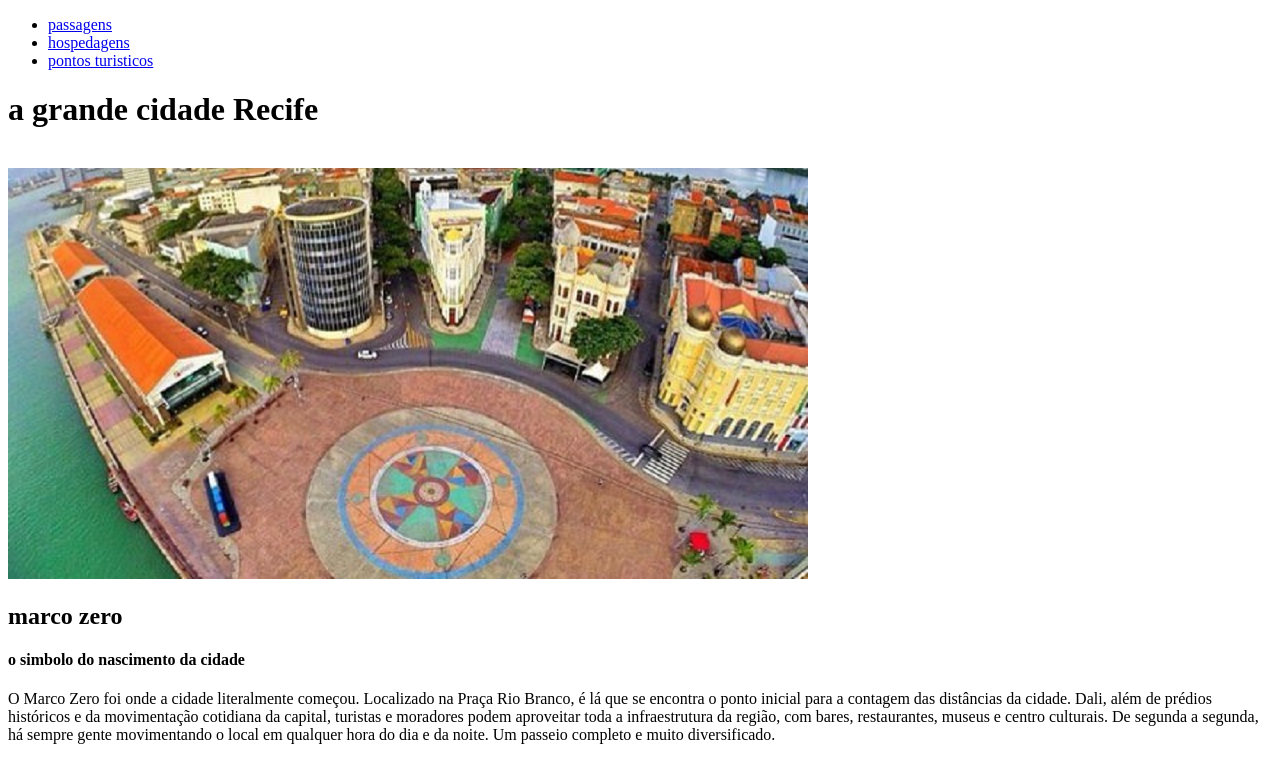
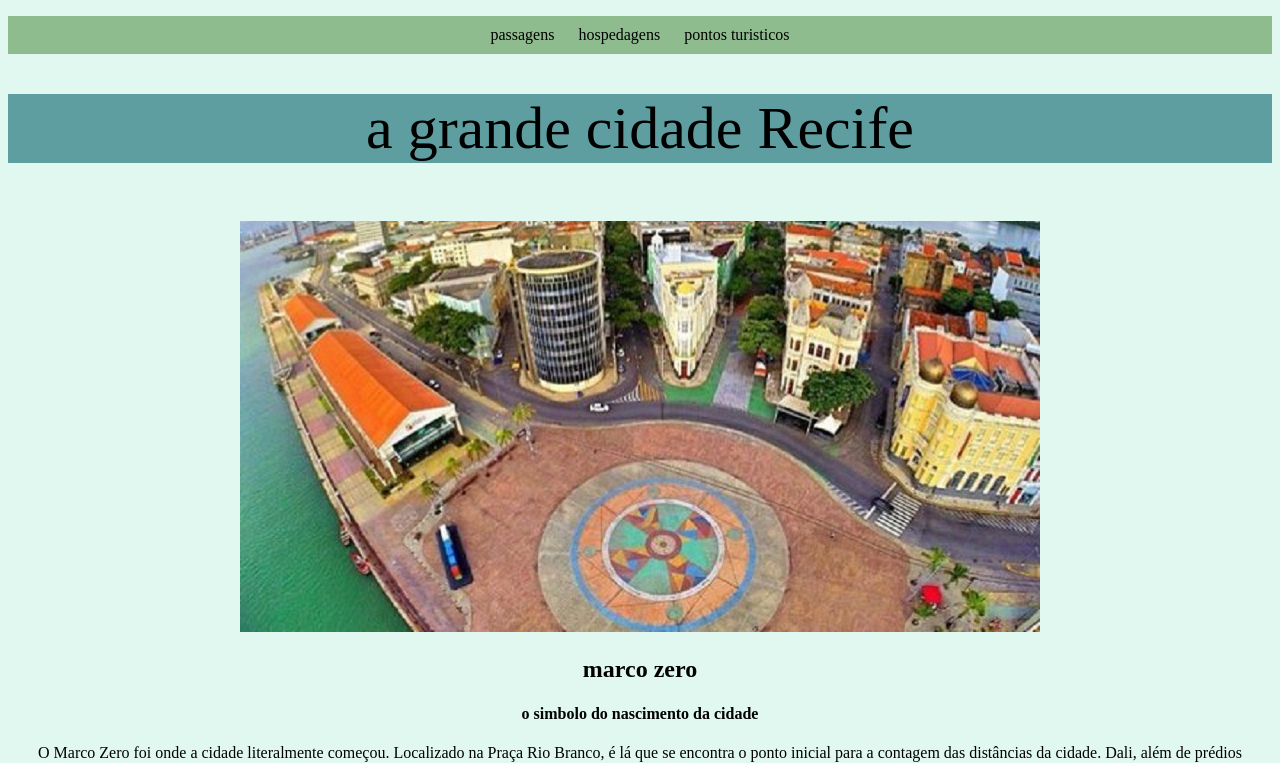
Before and after one commit to KaianFreitas/teste-e-aprendizado-python, a plain HTML site: page projetoaula/home.html in a window 1280 px wide. Shown: the top 763 px of the page. Drawn offline with Linux system fonts and the light colour scheme.

Commit message:
mudanças 12/10

```diff
--- a/nova aula/teste.css
+++ b/nova aula/teste.css
@@ -21,6 +21,10 @@
 
 #menu-h ul li a:hover{
     background-color: rgb(186, 241, 186);
+}
+#menu-h ul li:last-child a {
+    float: right;
+    background-color: rgb(24, 139, 233);
 }
 #redes-s ul {
     list-style: none;
--- a/projetoaula/home.html
+++ b/projetoaula/home.html
@@ -3,7 +3,7 @@
 <head>
     <meta charset="UTF-8">
     <meta name="viewport" content="width=device-width, initial-scale=1.0">
-
+    <link rel="stylesheet" href="recife.css">
     <title>Document</title>
 </head>
 <body>
--- a/projetoaula/recife.css
+++ b/projetoaula/recife.css
@@ -57,6 +57,6 @@ h1 {
 
 html {
 
-    background-color:rgb(230, 236, 234);
+    background-color:rgb(225, 248, 241);
     text-align: center;
 }
```
Also changed, not shown: nova aula/index.html (+1 -0 lines).
